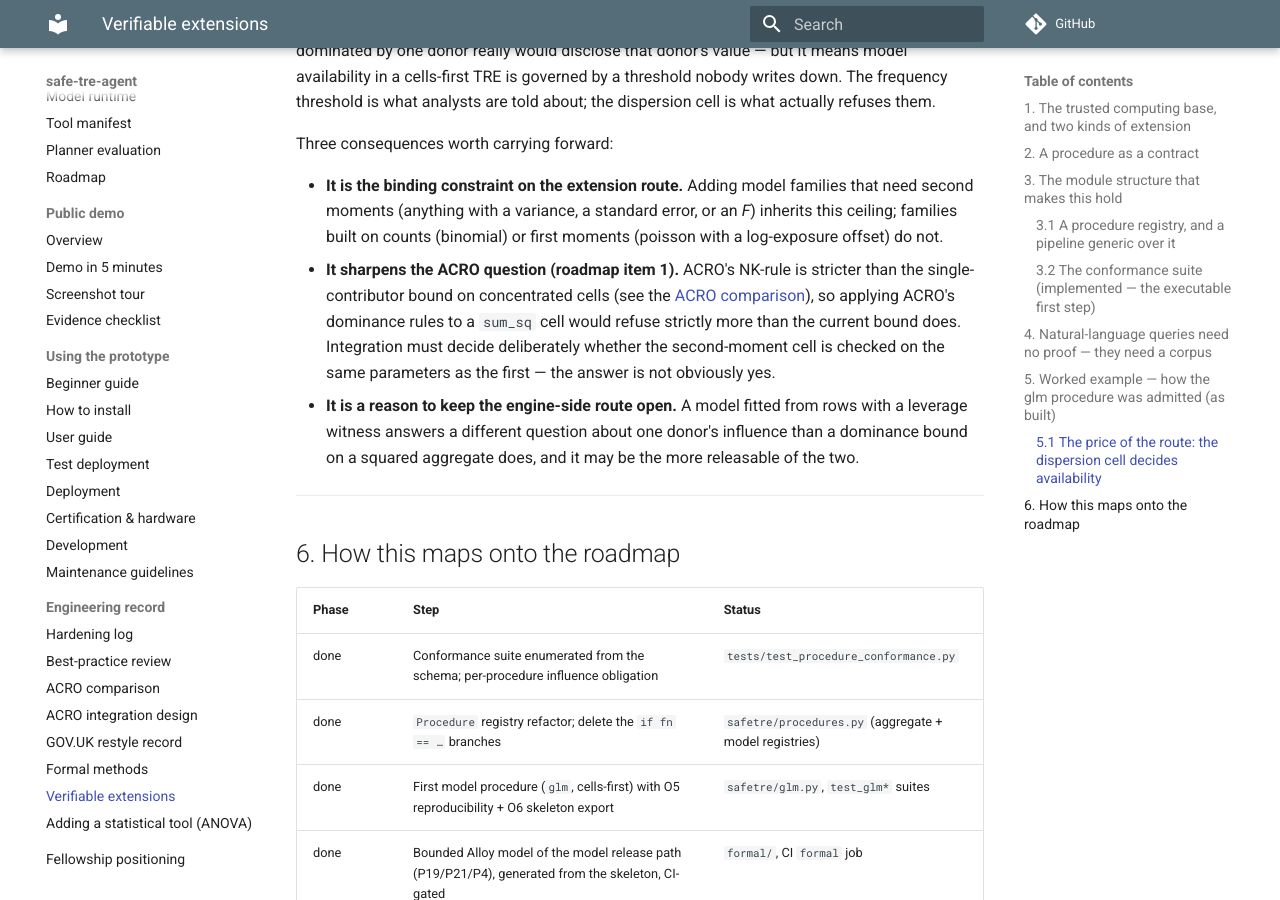
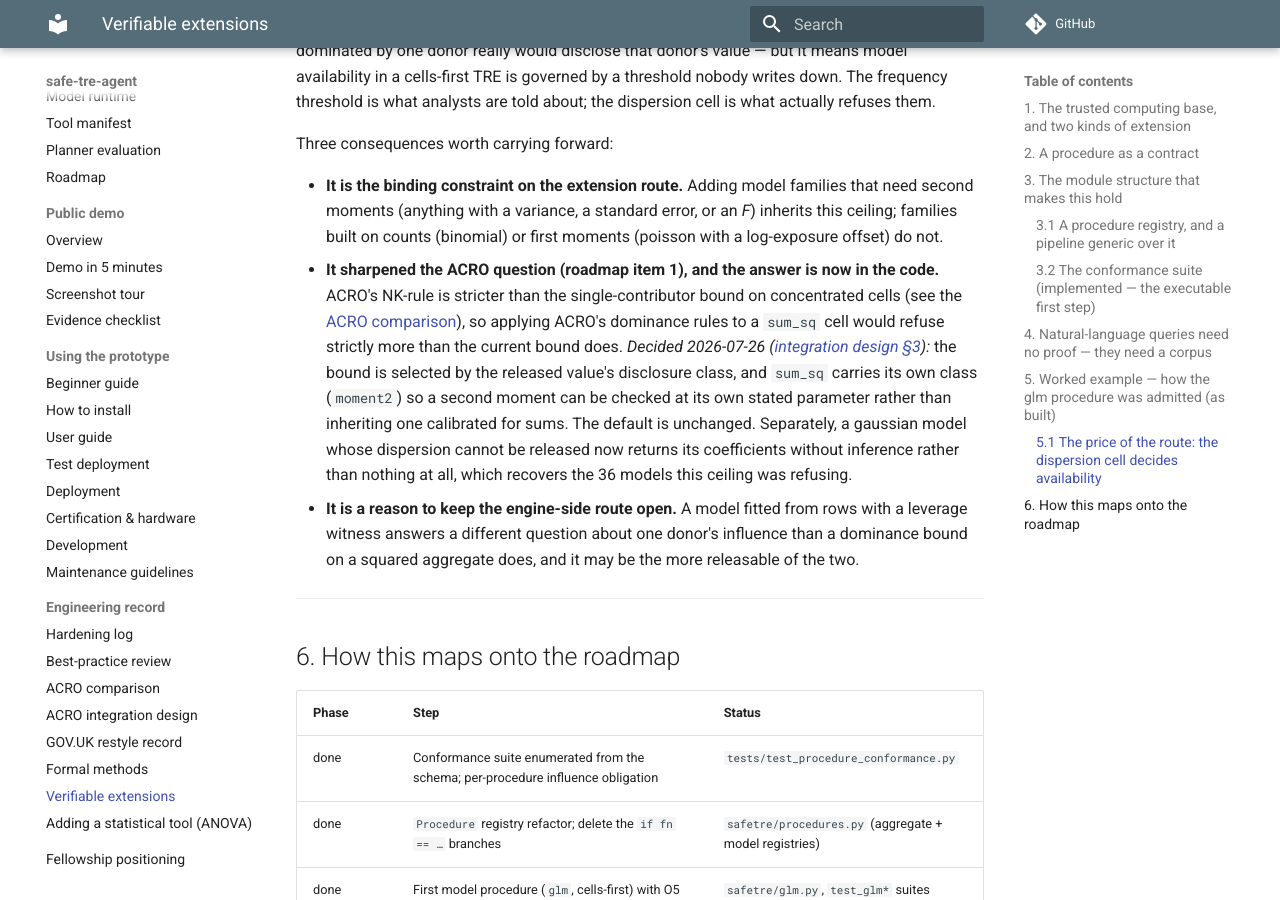
Before and after one commit to wadelab/safe-tre-agent, an MkDocs documentation site: the page built from docs/verifiable-extensions.md, in a window 1280 px wide and 900 px high, scrolled down 6832 px. Built offline with MkDocs 1.6.1 and Material for MkDocs 9.7.7, drawn with Linux system fonts in a browser that asks for light colours; comment, search, counter and statistics services are not loaded.

Commit message:
The formal model follows the code, and the docs follow both
Making the gaussian dispersion optional falsified an assertion the Alloy model
had been checking: P19_noFitOnSuppressedCells said no fit coexists with ANY
suppressed cell of its spec. That is exactly what option 4 now permits, so the
model had stopped describing the system — worse than having no model, because
CI kept passing it.

Cell now carries a Required/Optional role, the service rule mirrors
all-or-nothing consumption of an optional table, and P19 splits into
P19_noFitOnSuppressedRequiredCells (a suppressed required cell still denies
outright) and P19_optionalTablesAreAllOrNothing. A satisfiable run,
CoefficientsWithoutDispersion, exhibits a fit alongside a suppressed optional
cell, so the weakened rule is shown to still permit the case it was weakened
for instead of being trusted to. run_checks.py pins all three names, as it
pins the others, so a rename narrows coverage loudly.

Running Alloy locally rather than waiting for CI earned its keep immediately:
the rewritten service rule allowed a fit with NO inputs, because a spec of
nothing but optional tables is expressible in the model even though no
procedure can plan one. A PlannedTablesIncludeARequiredOne fact fixes it and
says why.

Docs that had gone stale: development.md told a contributor to extend
leak_detector for per-cell rules, which is now a CellVetter — and did not warn
that a vetter whose findings do not declare themselves suppressable has every
query it touches denied. adding-a-statistical-tool.md gained the two new
procedure obligations. verifiable-extensions §5.1 said the second-moment
parameter question "should be decided deliberately"; it now records the
decision and where it lives. The roadmap records what the ACRO rollout has and
has not reached.

```diff
--- a/docs/verifiable-extensions.md
+++ b/docs/verifiable-extensions.md
@@ -270,13 +270,18 @@ Three consequences worth carrying forward:
   families that need second moments (anything with a variance, a standard
   error, or an *F*) inherits this ceiling; families built on counts
   (binomial) or first moments (poisson with a log-exposure offset) do not.
-- **It sharpens the ACRO question (roadmap item 1).** ACRO's NK-rule is
-  stricter than the single-contributor bound on concentrated cells (see the
-  [ACRO comparison](acro-comparison.md)), so applying ACRO's dominance rules
-  to a `sum_sq` cell would refuse strictly more than the current bound does.
-  Integration must decide deliberately whether the second-moment cell is
-  checked on the same parameters as the first — the answer is not obviously
-  yes.
+- **It sharpened the ACRO question (roadmap item 1), and the answer is now
+  in the code.** ACRO's NK-rule is stricter than the single-contributor bound
+  on concentrated cells (see the [ACRO comparison](acro-comparison.md)), so
+  applying ACRO's dominance rules to a `sum_sq` cell would refuse strictly
+  more than the current bound does. *Decided 2026-07-26
+  ([integration design §3](acro-integration.md)):* the bound is selected by
+  the released value's disclosure class, and `sum_sq` carries its own class
+  (`moment2`) so a second moment can be checked at its own stated parameter
+  rather than inheriting one calibrated for sums. The default is unchanged.
+  Separately, a gaussian model whose dispersion cannot be released now
+  returns its coefficients without inference rather than nothing at all,
+  which recovers the 36 models this ceiling was refusing.
 - **It is a reason to keep the engine-side route open.** A model fitted from
   rows with a leverage witness answers a different question about one donor's
   influence than a dominance bound on a squared aggregate does, and it may be
```
Also changed, not shown: CHANGELOG.md (+14 -0 lines), docs/adding-a-statistical-tool.md (+2 -0 lines), docs/development.md (+13 -1 lines), docs/roadmap.md (+10 -0 lines), 2 other files.
